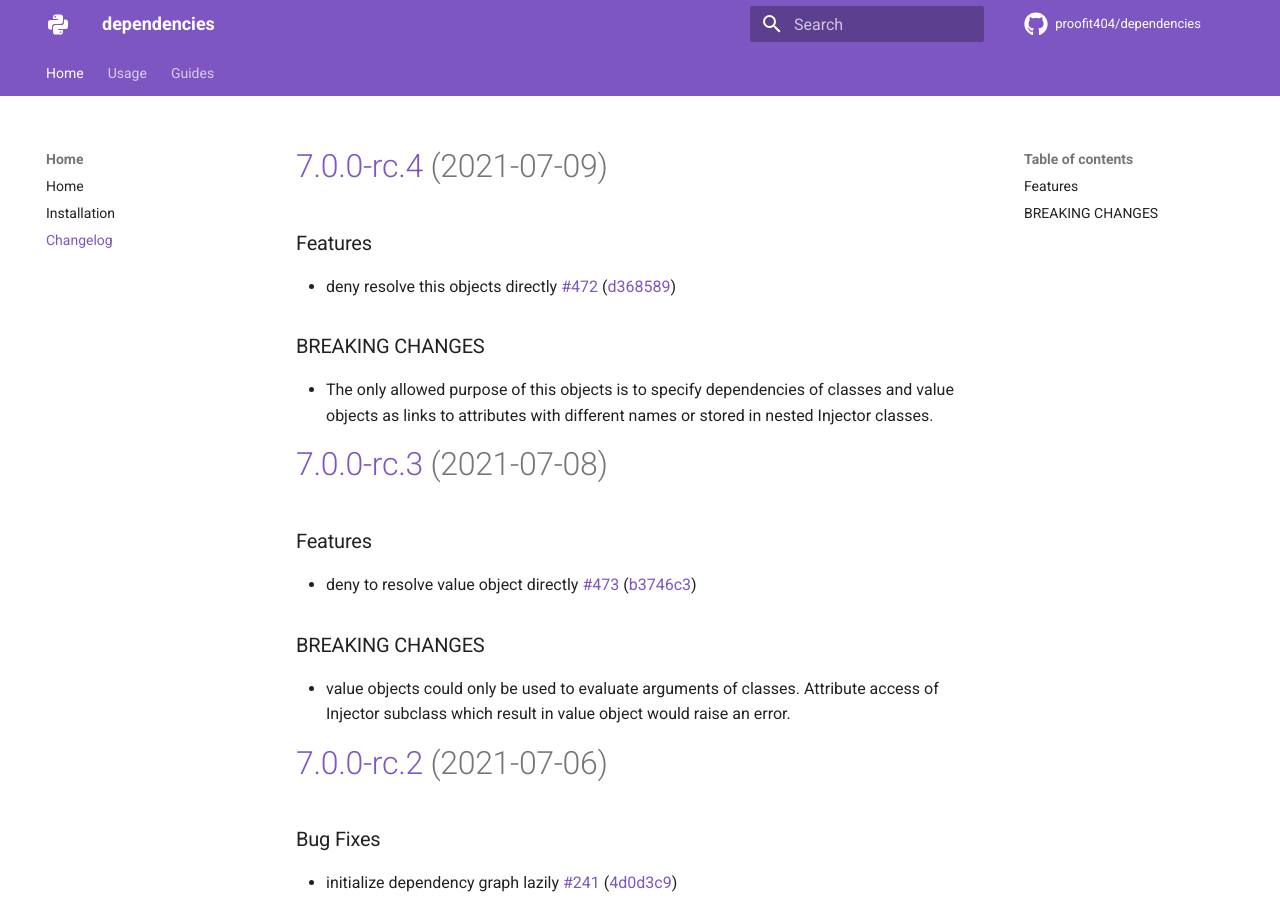
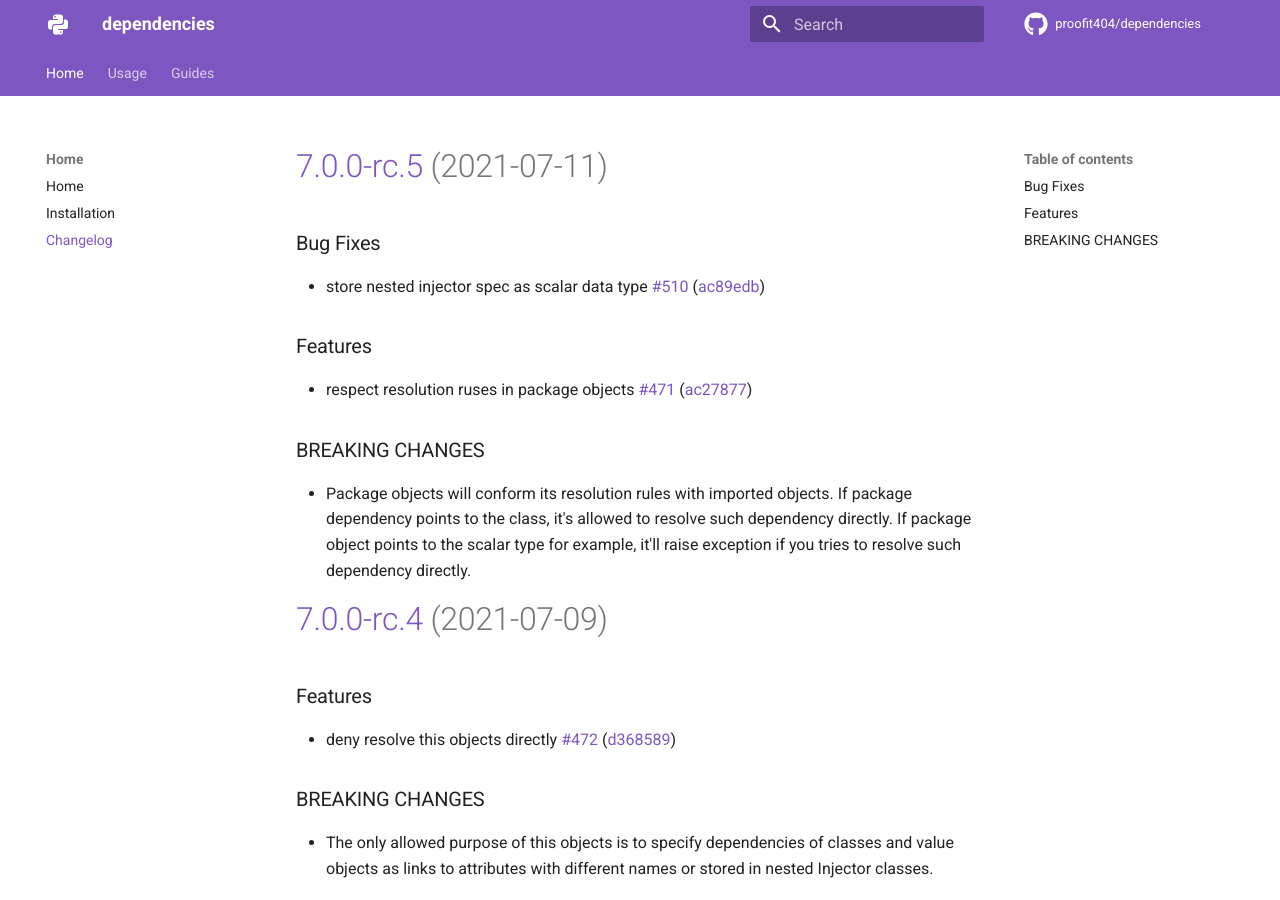
Before and after one commit to proofit404/dependencies, an MkDocs documentation site: the page built from docs/changelog.md, in a window 1280 px wide and 900 px high. Built offline with MkDocs 1.6.1 and Material for MkDocs 9.7.7, drawn with Linux system fonts in a browser that asks for light colours; comment, search, counter and statistics services are not loaded.

Commit message:
chore(release): 7.0.0-rc.5 [skip ci]
# [7.0.0-rc.5](https://github.com/proofit404/dependencies/compare/7.0.0-rc.4...7.0.0-rc.5) (2021-07-11)

### Bug Fixes

* store nested injector spec as scalar data type [#510](https://github.com/proofit404/dependencies/issues/510) ([ac89edb](https://github.com/proofit404/dependencies/commit/ac89edbf9a0d759ffaac34f2fcaf30e1ebbecf2e))

### Features

* respect resolution ruses in package objects [#471](https://github.com/proofit404/dependencies/issues/471) ([ac27877](https://github.com/proofit404/dependencies/commit/ac278772c364db32dd3550074bf6b15f903a017e))

### BREAKING CHANGES

* Package objects will conform its resolution
rules with imported objects.  If package dependency points
to the class, it's allowed to resolve such dependency directly.
If package object points to the scalar type for example,
it'll raise exception if you tries to resolve such dependency
directly.

```diff
--- a/docs/changelog.md
+++ b/docs/changelog.md
@@ -1,3 +1,24 @@
+# [7.0.0-rc.5](https://github.com/proofit404/dependencies/compare/7.0.0-rc.4...7.0.0-rc.5) (2021-07-11)
+
+### Bug Fixes
+
+- store nested injector spec as scalar data type
+  [#510](https://github.com/proofit404/dependencies/issues/510)
+  ([ac89edb](https://github.com/proofit404/dependencies/commit/ac89edbf9a0d759ffaac34f2fcaf30e1ebbecf2e))
+
+### Features
+
+- respect resolution ruses in package objects
+  [#471](https://github.com/proofit404/dependencies/issues/471)
+  ([ac27877](https://github.com/proofit404/dependencies/commit/ac278772c364db32dd3550074bf6b15f903a017e))
+
+### BREAKING CHANGES
+
+- Package objects will conform its resolution rules with imported objects. If
+  package dependency points to the class, it's allowed to resolve such
+  dependency directly. If package object points to the scalar type for example,
+  it'll raise exception if you tries to resolve such dependency directly.
+
 # [7.0.0-rc.4](https://github.com/proofit404/dependencies/compare/7.0.0-rc.3...7.0.0-rc.4) (2021-07-09)
 
 ### Features
--- a/pyproject.toml
+++ b/pyproject.toml
@@ -19,7 +19,7 @@ packages = [
 ]
 readme = "docs/index.md"
 repository = "https://github.com/proofit404/dependencies"
-version = "7.0.0-rc.4"
+version = "7.0.0-rc.5"
 
 [tool.poetry.dependencies]
 python = "~3.6 || ~3.7 || ~3.8 || ~3.9"
```
